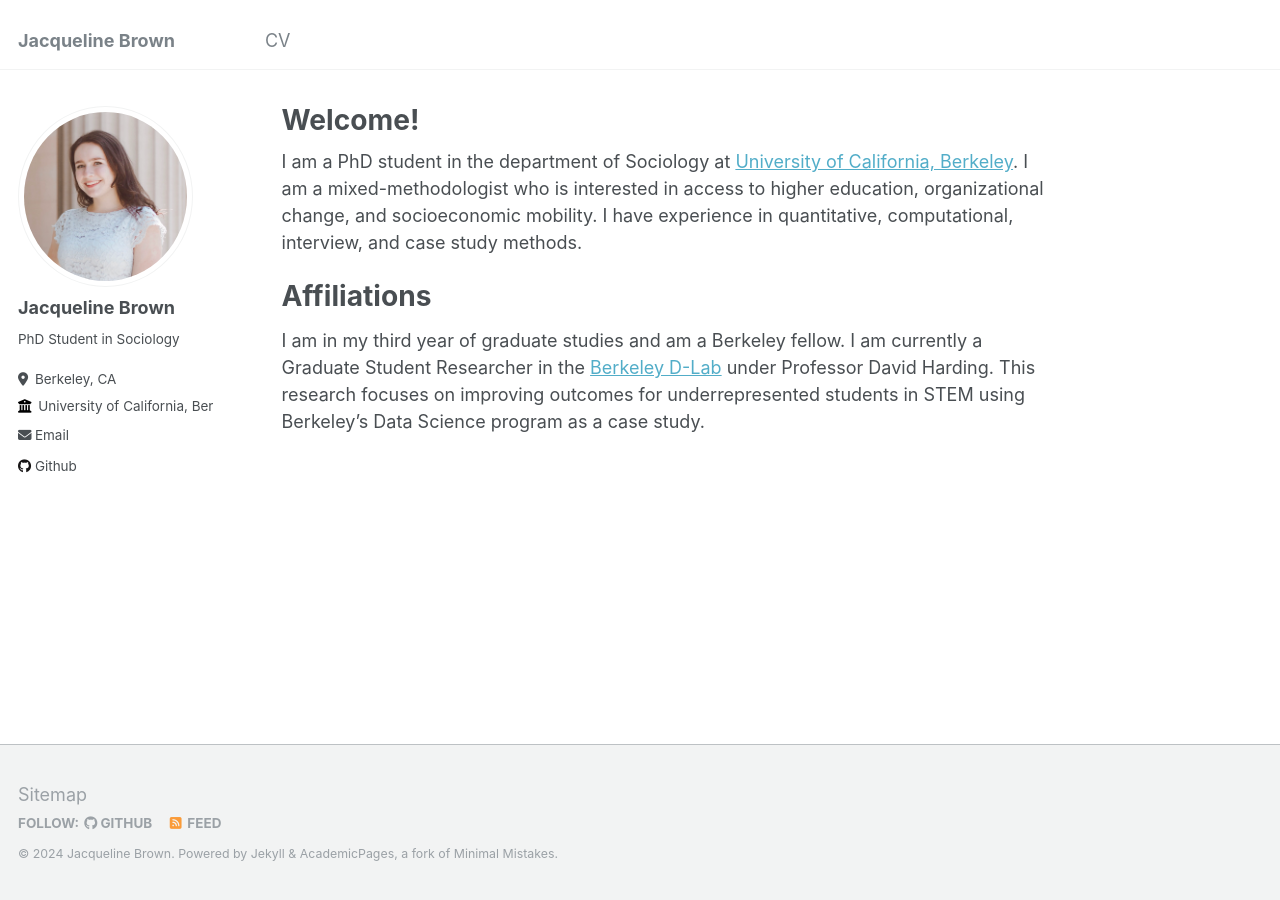
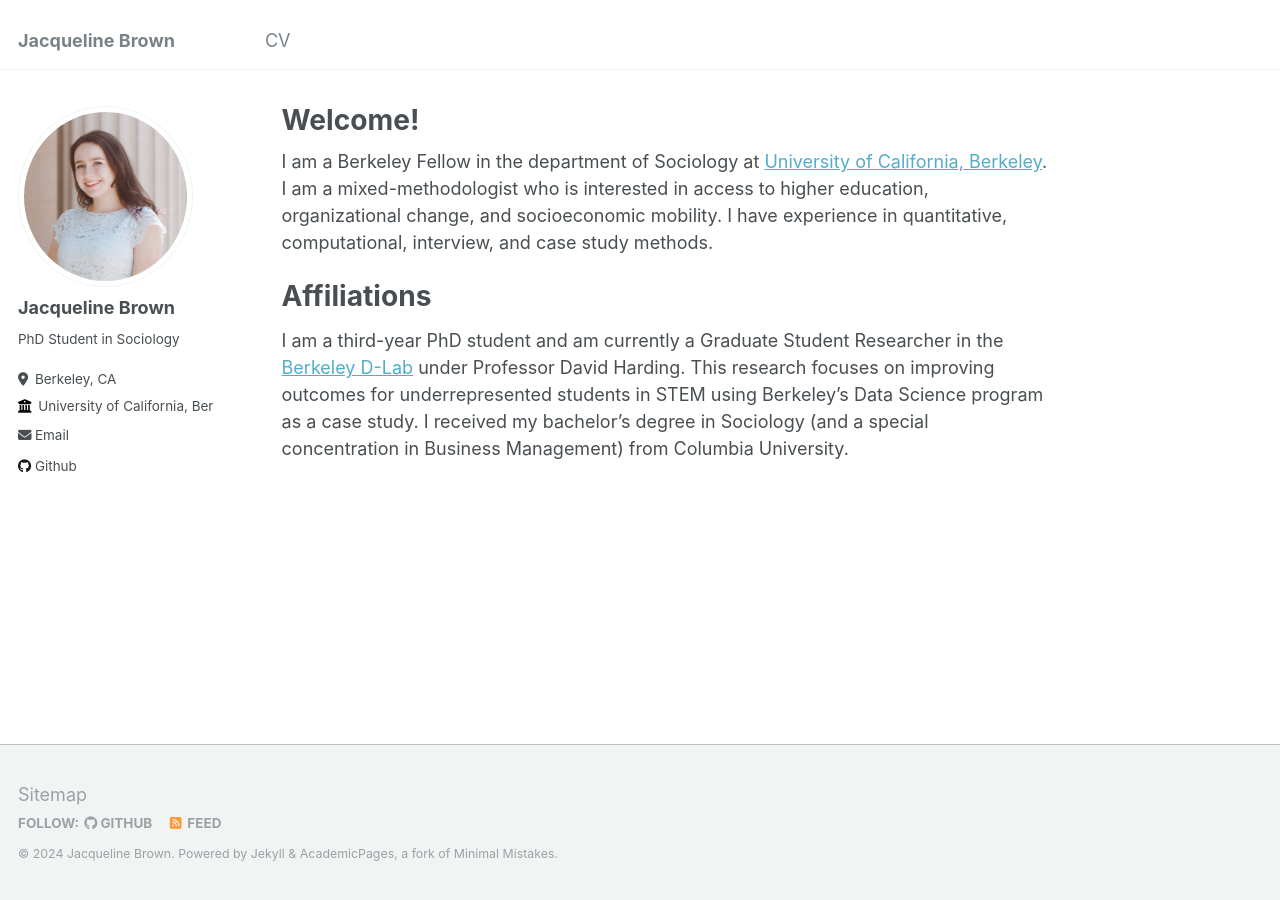
Before and after one commit to jacqueline-rw-brown/jacqueline-rw-brown.github.io, a Jekyll site: the page built from _pages/about.md, in a window 1280 px wide. Built offline with Jekyll 4.4.1, drawn with Linux system fonts in a browser that asks for light colours.

Commit message:
Update about.md

```diff
--- a/_pages/about.md
+++ b/_pages/about.md
@@ -7,8 +7,8 @@ redirect_from:
   - /about.html
 ---
 
-I am a PhD student in the department of Sociology at [University of California, Berkeley](https://sociology.berkeley.edu/graduate-student/jacqueline-brown). I am a mixed-methodologist who is interested in access to higher education, organizational change, and socioeconomic mobility. I have experience in quantitative, computational, interview, and case study methods.
+I am a Berkeley Fellow in the department of Sociology at [University of California, Berkeley](https://sociology.berkeley.edu/graduate-student/jacqueline-brown). I am a mixed-methodologist who is interested in access to higher education, organizational change, and socioeconomic mobility. I have experience in quantitative, computational, interview, and case study methods.
 
 Affiliations
 ======
-I am in my third year of graduate studies and am a Berkeley fellow. I am currently a Graduate Student Researcher in the [Berkeley D-Lab](https://dlab.berkeley.edu/home) under Professor David Harding. This research focuses on improving outcomes for underrepresented students in STEM using Berkeley's Data Science program as a case study.
+I am a third-year PhD student and am currently a Graduate Student Researcher in the [Berkeley D-Lab](https://dlab.berkeley.edu/home) under Professor David Harding. This research focuses on improving outcomes for underrepresented students in STEM using Berkeley's Data Science program as a case study. I received my bachelor's degree in Sociology (and a special concentration in Business Management) from Columbia University.
```
